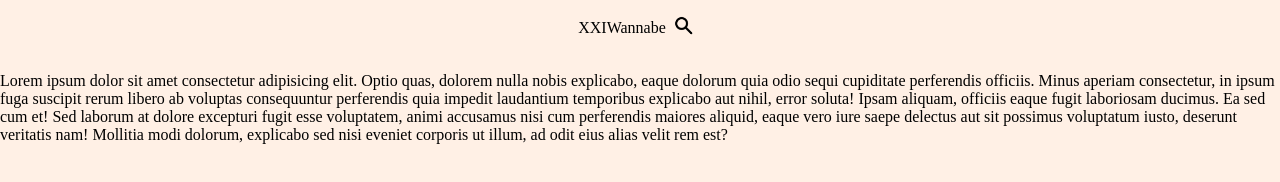
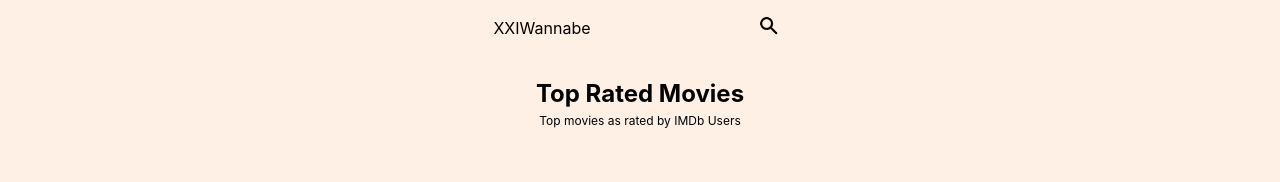
Before and after one commit to fajrimigfar/ListMovie-Website, a plain HTML site: page index.html in a window 1280 px wide. Drawn offline with Linux system fonts and the light colour scheme.

Commit message:
adding top list header

```diff
--- a/css/style.css
+++ b/css/style.css
@@ -1,13 +1,17 @@
-html {
-  margin: 0px;
-}
-
 body {
   margin: 0px;
   background: #fff0e5;
+  font-family: "Apercu", -apple-system, BlinkMacSystemFont, "Segoe UI", "Roboto",
+    "Ubuntu", "Cantarell", "Fira Sans", "Droid Sans", "Helvetica Neue",
+    sans-serif;
+  font-weight: 400;
+  line-height: 1.5;
 }
-
-.head {
+.header {
+  top: 0;
+  position: sticky;
+}
+.head-decor {
   height: 56px;
   display: flex;
   flex-direction: row;
@@ -25,4 +29,11 @@ body {
 
 .head-text {
   color: black;
+  margin-right: 10em;
 }
+.list {
+  display: flex;
+  flex-direction: column;
+  align-items: center;
+  justify-content: center;
+}
--- a/index.html
+++ b/index.html
@@ -9,12 +9,18 @@
     <link rel="icon" href="">
 </head>
 <body>
-    <div class="head">
-        <a style="text-decoration: none;" href="index.html"><div class="head-text">XXIWannabe</div></a>
-        <button class="search"><img src="./images/search.png" height="32px" alt=""></button>
-    </div>
-    <div>
-        <p>Lorem ipsum dolor sit amet consectetur adipisicing elit. Optio quas, dolorem nulla nobis explicabo, eaque dolorum quia odio sequi cupiditate perferendis officiis. Minus aperiam consectetur, in ipsum fuga suscipit rerum libero ab voluptas consequuntur perferendis quia impedit laudantium temporibus explicabo aut nihil, error soluta! Ipsam aliquam, officiis eaque fugit laboriosam ducimus. Ea sed cum et! Sed laborum at dolore excepturi fugit esse voluptatem, animi accusamus nisi cum perferendis maiores aliquid, eaque vero iure saepe delectus aut sit possimus voluptatum iusto, deserunt veritatis nam! Mollitia modi dolorum, explicabo sed nisi eveniet corporis ut illum, ad odit eius alias velit rem est?</p>
+    <header class="header">
+        <div class="head-decor">
+            <a style="text-decoration: none;" href="index.html"><div class="head-text">XXIWannabe</div></a>
+            <button class="search"><img src="./images/search.png" height="32px" alt=""></button>
+        </div>
+    </header>
+    <div style="padding: 0 6rem">
+        <div class="list">
+            <h2 style="margin-bottom: 0; text-align: center;">Top Rated Movies</h2>
+            <p style="margin-top: 0; font-size: 12px;text-align: center;">Top movies as rated by IMDb Users</p>
+        </div>
+        <div style="position: relative;"></div>
     </div>
 </body>
 </html>
```
